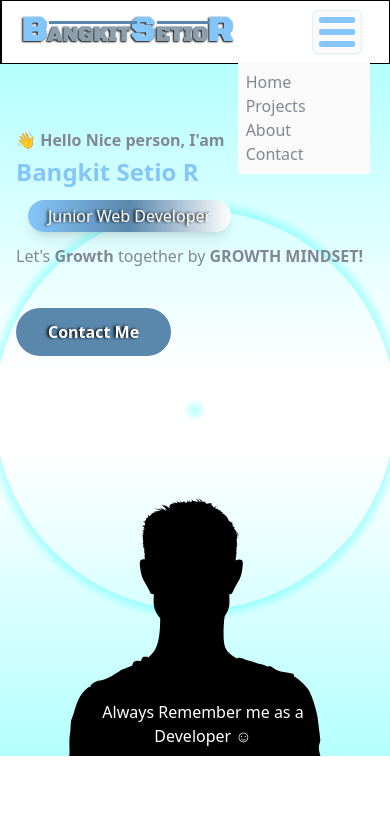
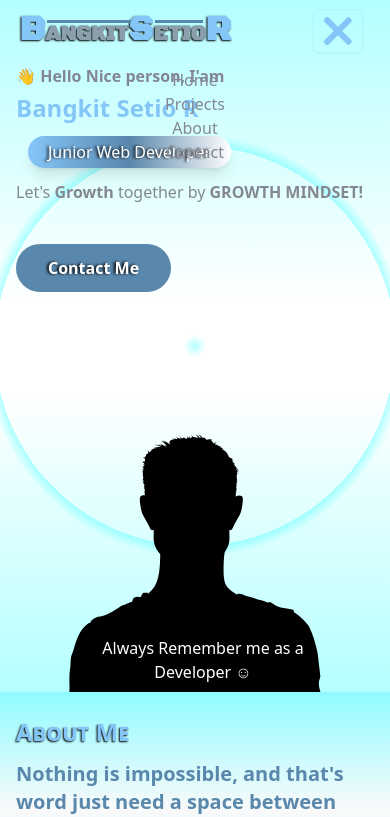
Before and after one commit to Rises21/bangkitsetior, a website: page index.html in a window 390 px wide. Both pictures are taken after a click on the button 336 px from the left and 32 px from the top of the page. Shown: the top 817 px of the page. Drawn offline with Linux system fonts and the light colour scheme; a web font is replaced by a local one.

Commit message:
edit hamburger menu

```diff
--- a/index.html
+++ b/index.html
@@ -7,29 +7,31 @@
     <link href="dist/outputStyles.css" rel="stylesheet">
 </head>
 <body>
-    <header class="w-full flex items-center justify-center bg-transparent absoulte top-0 left-0 border border-s-2 border-black shadow-2xl">
+    <header class="z-[999] w-full flex items-center justify-center bg-transparent absolute top-0 left-0">
         <div class="w-[90%] flex items-center justify-between relative">
             <div class="pt-3 pb-3 relative">
                 <a id="logo" href="#home" class="font-logo smCaps font-semibold text-3xl text-primary"><span class="charCase">B</span>angkit<span class="charCase">S</span>etio<span class="charCase">R</span></a>
             </div>
-            <div class="flex items-center p-2 relative ">
-                <button id="hamburger" name="hamburger" type="button" class="border border-accent border-opacity-20 rounded-md shadow-sm">
-                    <span class="hamburgerLine"></span>
-                    <span class="hamburgerLine"></span>
-                    <span class="hamburgerLine"></span>
+            <div class="flex items-center p-2 ">
+                <button id="hamburger" name="hamburger" type="button" class="border border-accent border-opacity-20 rounded-md shadow-sm md:hidden">
+                    <span class="hamburgerLine origin-top-left transition duration-500 ease-in-out"></span>
+                    <span class="hamburgerLine transition duration-700 ease-in-out"></span>
+                    <span class="hamburgerLine origin-bottom-left transition duration-500 ease-in-out"></span>
                 </button>
-                <ul id="navbarMenu" class="absolute top-16 right-0 hidden w-[200%] -mt-1 p-2 text-textC bg-slate-300">
-                    <li>Home</li>
-                    <li>Projects</li>
-                    <li>About</li>
-                    <li>Contact</li>
-                </ul>
+                <nav id="navbarMenu" class="absolute md:static md:block top-16 right-0 hidden w-full -mt-1 p-2 text-textC bg-transparent">
+                    <ul class="block">
+                        <li>Home</li>
+                        <li>Projects</li>
+                        <li>About</li>
+                        <li>Contact</li>
+                    </ul>
+                </nav>
             </div>
         </div>
     </header>
 
     <!-- Hero Section @ -->
-    <section id="home" class="pt-16 mb-10">
+    <section id="home" class="pt-16">
         <div class="w-full overflow-hidden">
             <!-- <span class="linearG w-[90%] h-3 mb-3 -ml-2 block shadow-md"></span>
             <span class="linearG w-[15%] h-3 mb-10 -ml-2 block shadow-md"></span> -->
@@ -58,7 +60,7 @@
     <!-- Hero Section & -->
 
     <!-- About Section @ -->
-    <section id="about" class="pt-6">
+    <section id="about" class="pt-6 md:px-10">
         <div class="w-full">
             <div class="flex flex-wrap">
                 <div class="w-full md:w-1/2 self-center px-4 mb-10">
--- a/src/index.js
+++ b/src/index.js
@@ -1,6 +1,21 @@
+//header @
+window.onscroll = function () {
+  const header = document.querySelector("header");
+  const fixedNav = header.offsetTop;
+
+  if (window.scrollY > fixedNav) {
+    header.classList.add("navbarFixed");
+  } else {
+    header.classList.remove("navbarFixed");
+  }
+};
+
 const hamburger = document.querySelector("#hamburger");
 const navbarMenu = document.querySelector("#navbarMenu");
+
 hamburger.addEventListener("click", function () {
-  hamburger.classList.toggle("navMenu");
+  hamburger.classList.toggle("hamburgerToggler");
   navbarMenu.classList.toggle("navMenu");
 });
+
+//header &
--- a/src/styles.css
+++ b/src/styles.css
@@ -7,15 +7,10 @@
 
 body{
     box-sizing: border-box;
+    background-color: rgba(0, 247, 255, 0.25);
 }
 
-.hamburgerToggler{
-    background-color: #000;
-}
-.navMenu{
-    background-color: #fafafa;
-    display: block;
-}
+
 
 /* utilities style  @ */
 .linearG{
@@ -31,11 +26,19 @@ border-radius: 25px;
 
 
 /* header @ */
+
+.navbarFixed{
+    z-index: 9999;
+    position: fixed;
+    backdrop-filter: blur(8px);
+    box-shadow: inset 1px -1px 4px #000;
+}
+
 #logo::before {
     content: "";
     display: inline-block;
     position: absolute;
-    width: 52px;
+    width: 48px;
     height: 3px;
     top: 32%;
     left: 64%;
@@ -46,7 +49,7 @@ border-radius: 25px;
     content: "";
     display: inline-block;
     position: absolute;
-    width: 88px;
+    width: 84px;
     height: 3px;
     top: 32%;
     left: 13%;
@@ -57,6 +60,21 @@ border-radius: 25px;
     color: #85C6F9;
 }
 
+
+.hamburgerToggler > span:nth-child(1) {
+    @apply rotate-45 translate-x-[20%];
+}
+.hamburgerToggler>span:nth-child(2) {
+    @apply scale-0;
+}
+.hamburgerToggler>span:nth-child(3) {
+    @apply -rotate-45 translate-x-[20%];
+}
+
+.navMenu {
+    display: block;
+    text-align: center;
+}
 
 .hamburgerLine{
     display: block;
@@ -135,8 +153,8 @@ border-radius: 25px;
 /* hero section & */
 
 /* about section @ */
-#about{
- opacity: 1;
+#about {
+ background: linear-gradient(0deg, rgba(0, 213, 255, 0.3) 60%, #fafafa , rgba(0, 247, 255, 0.25));
 }
 
 .socmedIcon{
```
Also changed, not shown: dist/outputStyles.css.
